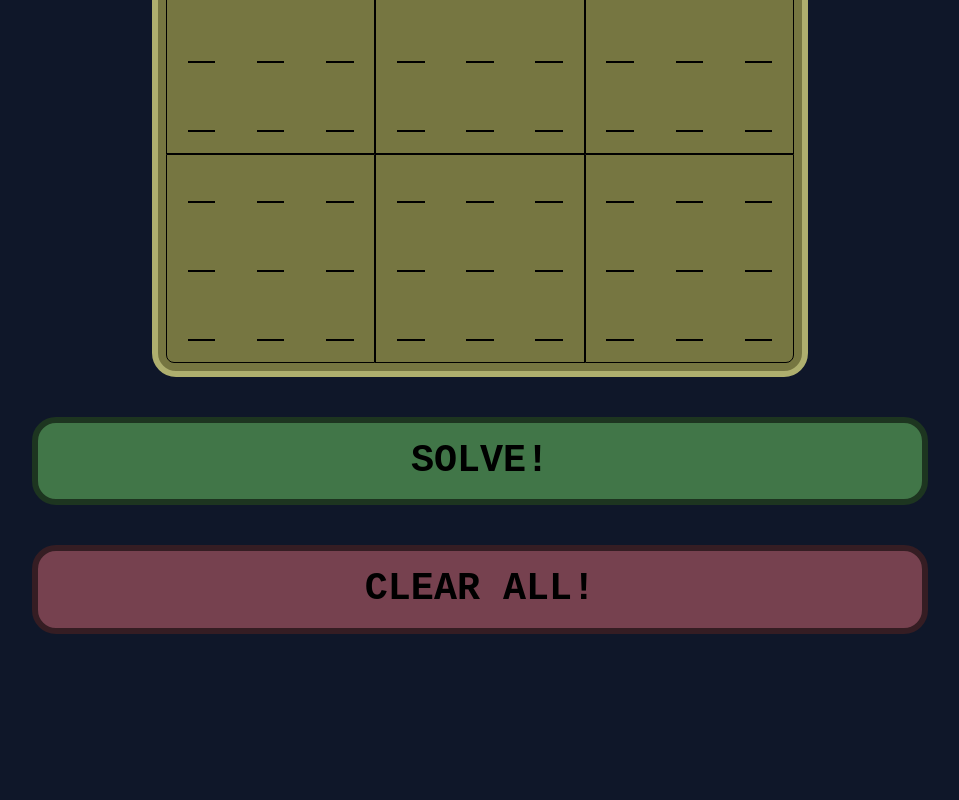
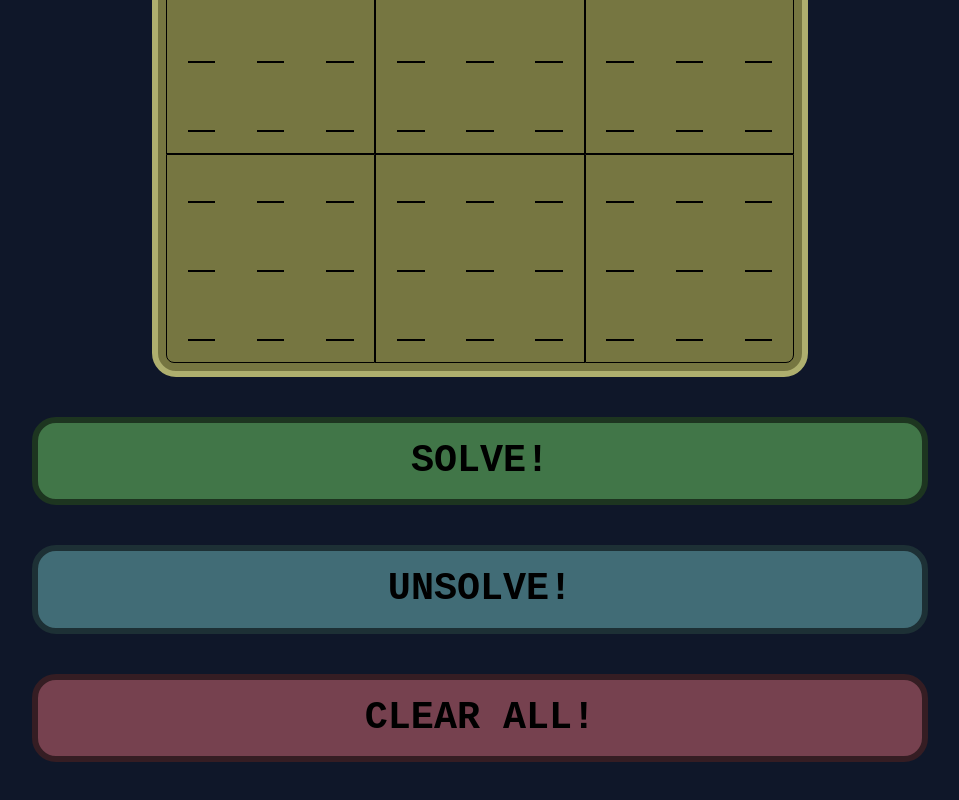
Before and after one commit to Hostek/Sudoku-Solver, a React (Vite) app in the folder client/: page / in a window 1280 px wide. Shown: the part 422-1222 px from the top of the page, without its empty margins (160-1119 px from the left). Before the commit the page ends 1096 px from the top, so only its background shows below. Built offline with nearby package versions, Linux system fonts and the light colour scheme; a web font is replaced by a local one.

Commit message:
Added unsolve button

```diff
--- a/client/src/assets/css/index/index.css
+++ b/client/src/assets/css/index/index.css
@@ -206,6 +206,15 @@ body {
   background-color: #975365;
 }
 
+.game-container .btn.blue {
+  background-color: #416c76;
+  border-color: #1d3035;
+}
+
+.game-container .btn.blue:hover {
+  background-color: #538a97;
+}
+
 .info-msg {
   font-size: 2.5rem;
   font-weight: bold;
--- a/client/src/assets/css/index/index.scss
+++ b/client/src/assets/css/index/index.scss
@@ -35,6 +35,10 @@ $btn_border_color: darken($btn_bg_color, 20%);
 $red_color: hsl(344, 29%, 36%);
 $darker_red_color: darken($red_color, 20%);
 $lighter_red_color: lighten($red_color, 10%);
+
+$blue_color: hsl(192, 29%, 36%);
+$darker_blue_color: darken($blue_color, 20%);
+$lighter_blue_color: lighten($blue_color, 10%);
 
 :root {
     --ii_border_radius: 1.5pc;
@@ -217,6 +221,14 @@ body {
                 background-color: $lighter_red_color;
             }
         }
+
+        &.blue {
+            background-color: $blue_color;
+            border-color: $darker_blue_color;
+            &:hover {
+                background-color: $lighter_blue_color;
+            }
+        }
     }
 }
 
--- a/client/src/components/pages/HomePage.tsx
+++ b/client/src/components/pages/HomePage.tsx
@@ -95,6 +95,9 @@ const HomePage: React.FC<HomePageProps> = ({}) => {
                     >
                         SOLVE!
                     </button>
+                    <button className="btn blue" disabled={loading}>
+                        UNSOLVE!
+                    </button>
                     <button
                         className="btn red"
                         onClick={() => {
```
Also changed, not shown: 1 other file (tests, documents, lock files or other folders).
